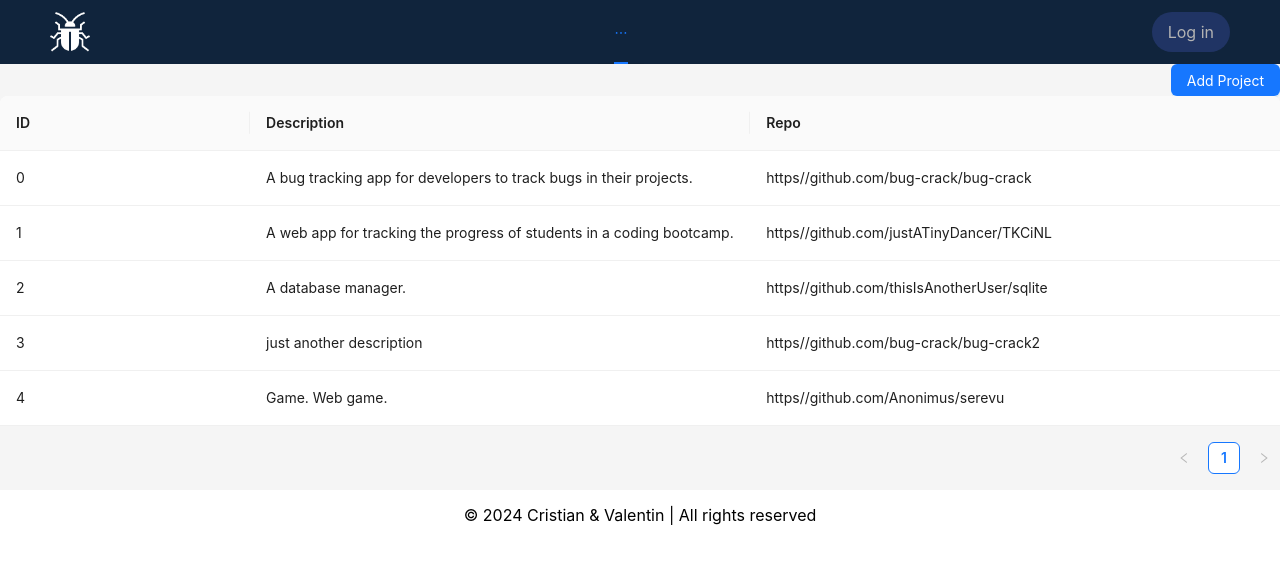
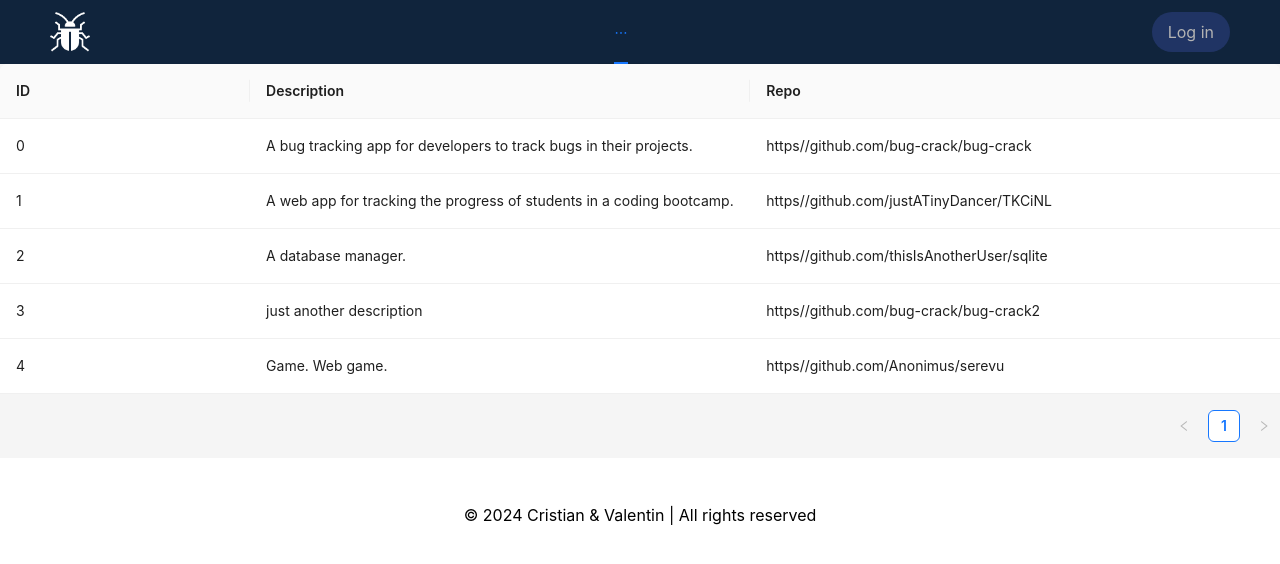
Before and after one commit to gogoasa-c/bug-crack, a React (Create React App) app in the folder client/: page / in a window 1280 px wide. Shown: the top 564 px of the page. Built offline with nearby package versions, Linux system fonts and the light colour scheme.

Commit message:
Revert "Progress towards editing projects"
This reverts commit 673ba06cd6299973ab1b405e8a1508bea1060457.

```diff
--- a/client/src/components/Projects/ManageProjects/ProjectModal.jsx
+++ b/client/src/components/Projects/ManageProjects/ProjectModal.jsx
@@ -4,6 +4,7 @@ import { projectStore } from "../../../stores/ProjectStore";
 import ProjectForm from "./ProjectForm";
 
 const ProjectModal = observer(({ title }) => {
+    console.log("Rendering Modal"); // add this line
     return (
         <Modal
             open={projectStore.isModalShown}
--- a/client/src/components/Projects/ProjectList.jsx
+++ b/client/src/components/Projects/ProjectList.jsx
@@ -1,6 +1,6 @@
 import React, { useState } from "react";
 import "../Projects/ProjectList.css";
-import { Layout, Space, Row, Col, Divider, Table, Button } from "antd";
+import { Layout, Space, Row, Col, Divider, Table } from "antd";
 import { CheckCircleFilled } from "@ant-design/icons";
 import Dot from "../Common/Dot";
 import { observer } from "mobx-react";
@@ -41,21 +41,9 @@ const getColumns = (column) => {
 };
 
 const ProjectList = observer(() => {
-    const handleAddProject = () => {
-        projectStore.updateSelectedProjectForEdit(null); // set selected project to null
-        projectStore.toggleModalShown(); // open the modal
-    };
-
     return (
         <>
             <ProjectModal title="Edit Bug" />
-            <Button
-                type="primary"
-                onClick={handleAddProject}
-                style={{ float: "right" }}
-            >
-                {"Add Project"}
-            </Button>
             <Table
                 columns={headers.map((col) => getColumns(col))}
                 dataSource={projectStore.projectList}
```
